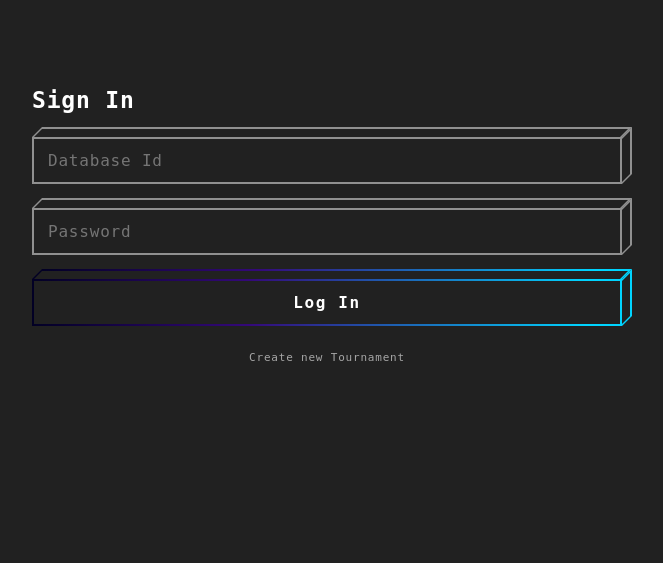
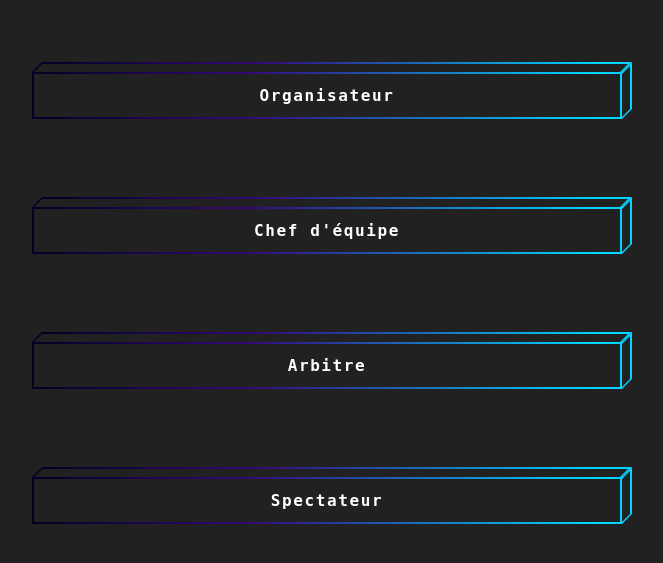
Before and after one commit to C0de-Emperor/Projet_Info, a Flask app: page / in a window 1280 px wide. Shown: the top 563 px of the page, without its empty margins (313-976 px from the left). Run offline with Flask 3, Linux system fonts and the light colour scheme.

Commit message:
index menu

```diff
--- a/app.py
+++ b/app.py
@@ -7,26 +7,26 @@ app = Flask(__name__)
 
 @app.route('/')
 def index():
-    return render_template('login.html')
+    return render_template('index.html')
 
 
-@app.route('/login', methods=['GET', 'POST'])
-def login():
+@app.route('/orgaLogin', methods=['GET', 'POST'])
+def orgaLogin():
     if request.method == 'POST':
         databaseId = request.form.get('databaseId')
         password = request.form.get('password')
 
         if databaseId == "" :
-            return render_template('login.html', error="Database Id is empty")
+            return render_template('orgaLogin.html', error="Database Id is empty")
         if password == "" :
-            return render_template('login.html', error="Password is empty")
+            return render_template('orgaLogin.html', error="Password is empty")
 
         if lg.IsLoginCorrect(databaseId, password):
             return "Vous êtes connecté"
             #return redirect(url_for('dashboard'))
         else:
-            return render_template('login.html', error="Identifiants invalides.")
-    return render_template('login.html')
+            return render_template('orgaLogin.html', error="Identifiants invalides.")
+    return render_template('orgaLogin.html')
 
 
 @app.route('/create', methods=['GET', 'POST'])
--- a/templates/index.html
+++ b/templates/index.html
@@ -6,28 +6,39 @@
 
 
 {% block body %}
-<form class="form" autocomplete="off" action='/login' method="POST" >
-  <div class="create">
-    <a href="/organisator" target="_blank">Organisateur</a>
-  </div>
-
-  <div class="create">
-    <a href="/teamChief" target="_blank">Chef d'équipe</a>
-  </div>
-
-  <div class="create">
-    <a href="/referee" target="_blank">Arbitre</a>
-  </div>
-
-  <div class="create">
-    <a href="/viewer" target="_blank">Spectateur</a>
-  </div>
-
-  <div class="btn block-cube block-cube-hover">
+<form class="form" autocomplete="off" action='/orgaLogin' method="GET" >
+  <button class="btn block-cube block-cube-hover" type="submit">
     <div class="bg-top"><div class="bg-inner"></div></div>
     <div class="bg-right"><div class="bg-inner"></div></div>
     <div class="bg"><div class="bg-inner"></div></div>
-    <a href="/viewer" target="_blank">Spectateur</a>
-  </div>
+    <span class="text">Organisateur</span>
+  </button>
+</form>
+
+<form class="form" autocomplete="off" action='/chiefLogin' method="GET" >
+  <button class="btn block-cube block-cube-hover" type="submit">
+    <div class="bg-top"><div class="bg-inner"></div></div>
+    <div class="bg-right"><div class="bg-inner"></div></div>
+    <div class="bg"><div class="bg-inner"></div></div>
+    <span class="text">Chef d'équipe</span>
+  </button>
+</form>
+
+<form class="form" autocomplete="off" action='/refereeLogin' method="GET" >
+  <button class="btn block-cube block-cube-hover" type="submit">
+    <div class="bg-top"><div class="bg-inner"></div></div>
+    <div class="bg-right"><div class="bg-inner"></div></div>
+    <div class="bg"><div class="bg-inner"></div></div>
+    <span class="text">Arbitre</span>
+  </button>
+</form>
+
+<form class="form" autocomplete="off" action='/spectator' method="GET" >
+  <button class="btn block-cube block-cube-hover" type="submit">
+    <div class="bg-top"><div class="bg-inner"></div></div>
+    <div class="bg-right"><div class="bg-inner"></div></div>
+    <div class="bg"><div class="bg-inner"></div></div>
+    <span class="text">Spectateur</span>
+  </button>
 </form>
 {% endblock %}
```
Also changed, not shown: templates/createTournament.html (renamed from templates/create.html), templates/orgaLogin.html (renamed from templates/login.html).
